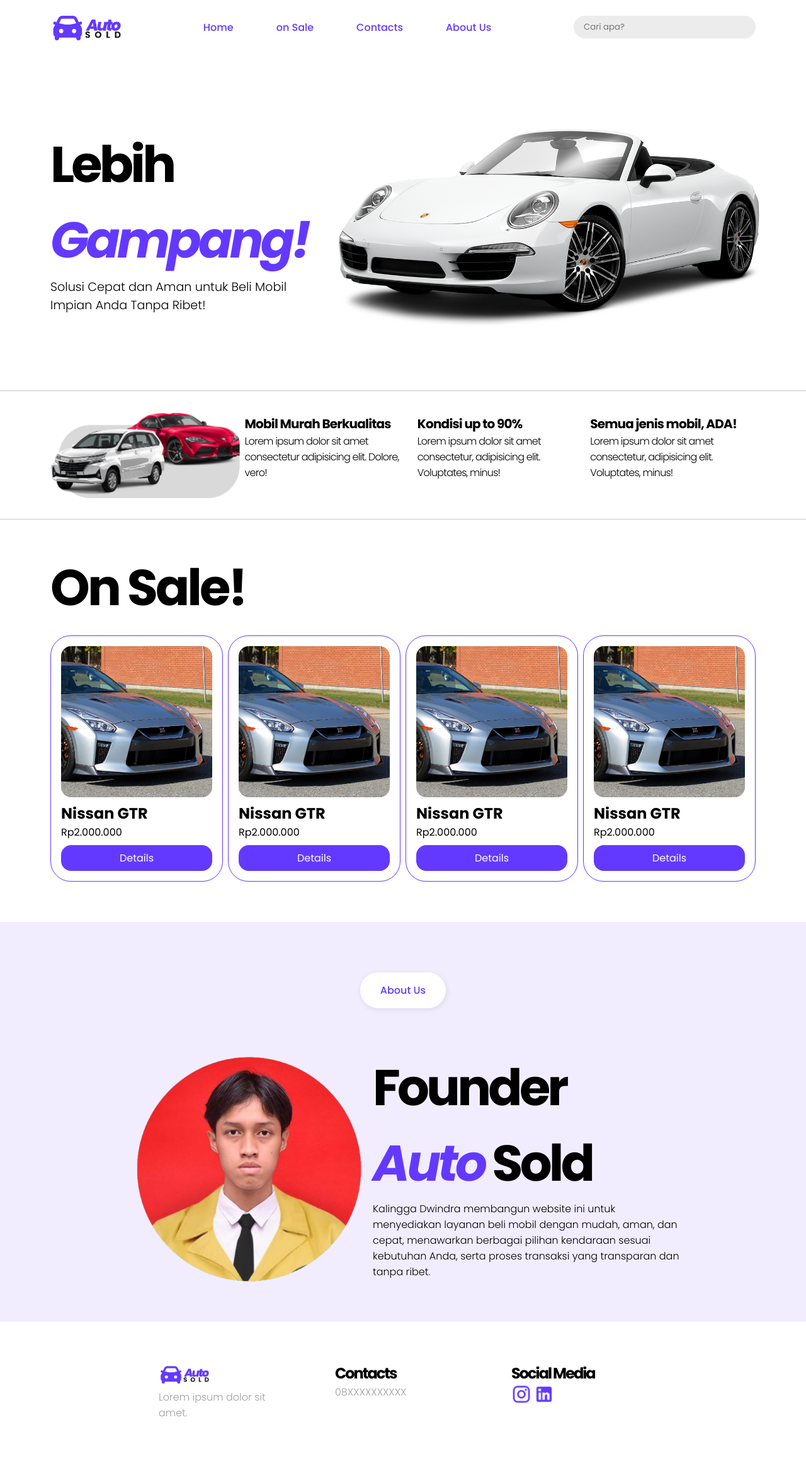
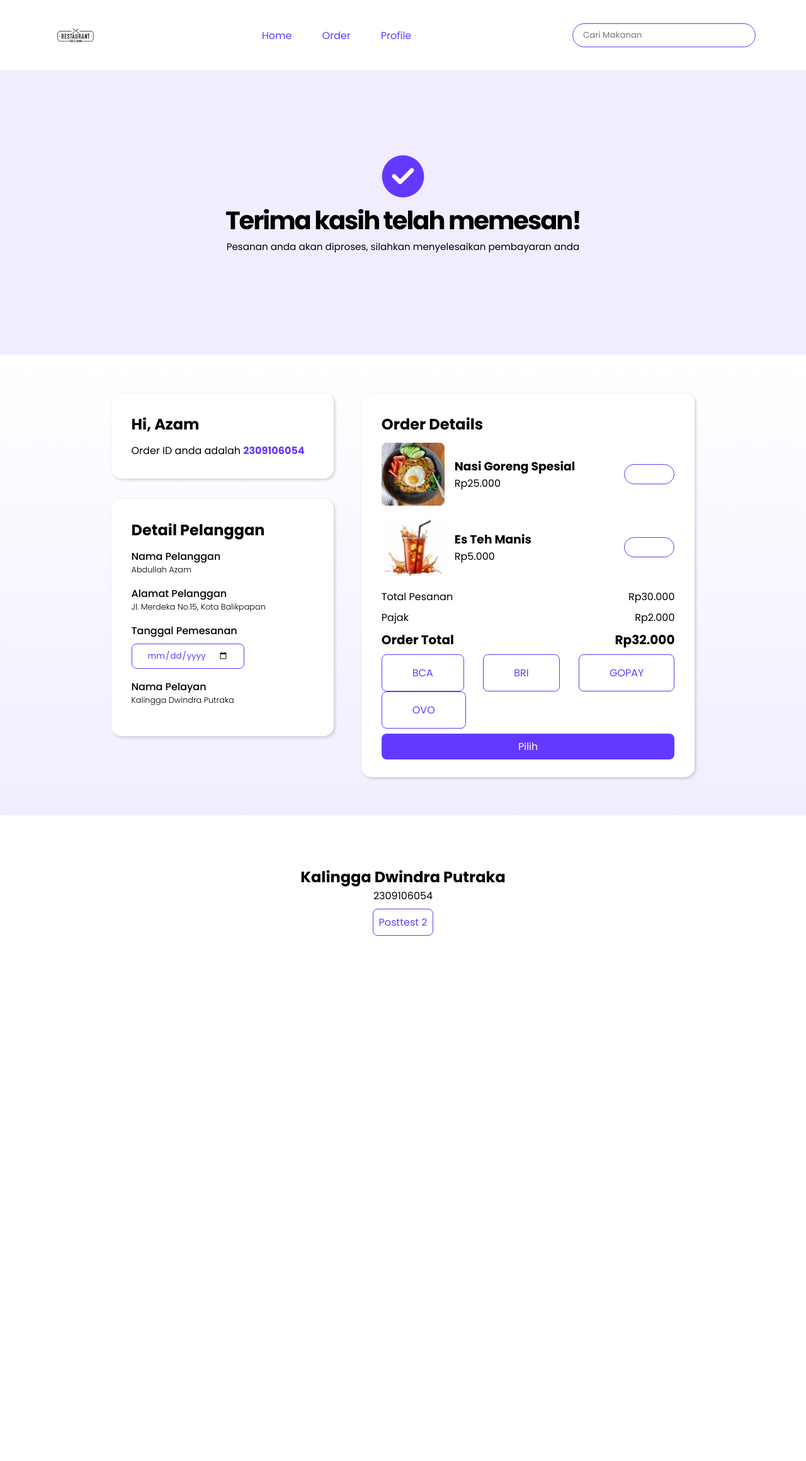
Before and after one commit to Kal2501/Kal2501.github.io, a PHP site: page / in a window 1280 px wide. Shown: the whole page at 63% size. After the commit the page ends 1486 px from the top, so only its background shows below. Run offline with PHP 8.4, Linux system fonts and the light colour scheme.

Commit message:
Posttest 2

```diff
--- a/index.html
+++ b/index.html
@@ -10,125 +10,113 @@
       rel="stylesheet"
     />
     <link rel="stylesheet" href="style.css" />
-    <title>AutoSold</title>
+    <title>Document</title>
   </head>
   <body>
     <nav>
-      <img src="Slide 16_9 - 1.png" alt="" />
+      <img src="logo-resto-white.jpg" alt="" />
       <div>
-        <a href="#main">Home</a>
-        <a href="#sale">on Sale</a>
-        <a href="#contacts">Contacts</a>
-        <a href="#about">About Us</a>
+        <a href="">Home</a>
+        <a href="">Order</a>
+        <a href="">Profile</a>
       </div>
-      <input type="text" placeholder="Cari apa?" />
+      <input type="text" placeholder="Cari Makanan" />
     </nav>
-    <section id="main">
-      <div>
-        <h1>Lebih <i style="color: #6439ff">Gampang!</i></h1>
-        <p>Solusi Cepat dan Aman untuk Beli Mobil Impian Anda Tanpa Ribet!</p>
-      </div>
-      <img src="pngimg.com - porsche_PNG10603.png" alt="" />
+    <section class="header">
+      <img src="check.png" alt="" />
+      <h1>Terima kasih telah memesan!</h1>
+      <p>Pesanan anda akan diproses, silahkan menyelesaikan pembayaran anda</p>
     </section>
-    <section class="mid">
-      <img src="sec2.png" alt="" />
-      <div>
-        <h2>Mobil Murah Berkualitas</h2>
+    <section class="main">
+      <section class="left">
+        <div class="orderid">
+          <h1>Hi, Azam</h1>
           <p>
-          Lorem ipsum dolor sit amet consectetur adipisicing elit. Dolore, vero!
+            Order ID anda adalah
+            <strong style="color: #6439ff">2309106054</strong>
           </p>
         </div>
+        <div class="detailpel">
+          <h1>Detail Pelanggan</h1>
           <div>
-        <h2>Kondisi up to 90%</h2>
-        <p>
-          Lorem ipsum dolor sit amet consectetur, adipisicing elit. Voluptates,
-          minus!
-        </p>
+            <h2>Nama Pelanggan</h2>
+            <p>Abdullah Azam</p>
           </div>
           <div>
-        <h2>Semua jenis mobil, ADA!</h2>
-        <p>
-          Lorem ipsum dolor sit amet consectetur, adipisicing elit. Voluptates,
-          minus!
-        </p>
-      </div>
-    </section>
-    <section id="sale">
-      <h1>On Sale!</h1>
-      <div class="sale1">
-        <div>
-          <img
-            src="2018_Nissan_GT-R_Premium_in_Super_Silver,_Front_Right,_10-11-2022.jpg"
-            alt=""
-          />
-          <h2>Nissan GTR</h2>
-          <p>Rp2.000.000</p>
-          <a href="">Details</a>
+            <h2>Alamat Pelanggan</h2>
+            <p>Jl. Merdeka No.15, Kota Balikpapan</p>
           </div>
           <div>
-          <img
-            src="2018_Nissan_GT-R_Premium_in_Super_Silver,_Front_Right,_10-11-2022.jpg"
-            alt=""
-          />
-          <h2>Nissan GTR</h2>
-          <p>Rp2.000.000</p>
-          <a href="">Details</a>
+            <h2>Tanggal Pemesanan</h2>
+            <input type="date" />
           </div>
           <div>
-          <img
-            src="2018_Nissan_GT-R_Premium_in_Super_Silver,_Front_Right,_10-11-2022.jpg"
-            alt=""
-          />
-          <h2>Nissan GTR</h2>
-          <p>Rp2.000.000</p>
-          <a href="">Details</a>
-        </div>
-        <div>
-          <img
-            src="2018_Nissan_GT-R_Premium_in_Super_Silver,_Front_Right,_10-11-2022.jpg"
-            alt=""
-          />
-          <h2>Nissan GTR</h2>
-          <p>Rp2.000.000</p>
-          <a href="">Details</a>
+            <h2>Nama Pelayan</h2>
+            <p>Kalingga Dwindra Putraka</p>
           </div>
         </div>
       </section>
-    <section id="about">
-      <h1>About Us</h1>
-      <div class="about1">
-        <img src="1726361872870.png" alt="" />
+      <section class="right">
+        <div class="order">
+          <h1>Order Details</h1>
+          <div class="list">
+            <div class="gnd">
+              <img src="nasi-goreng.jpeg" alt="" />
               <div>
-          <h2>Founder <i style="color: #6439ff">Auto</i> Sold</h2>
-          <p>
-            Kalingga Dwindra membangun website ini untuk menyediakan layanan
-            beli mobil dengan mudah, aman, dan cepat, menawarkan berbagai
-            pilihan kendaraan sesuai kebutuhan Anda, serta proses transaksi yang
-            transparan dan tanpa ribet.
-          </p>
+                <h3>Nasi Goreng Spesial</h3>
+                <p>Rp25.000</p>
               </div>
             </div>
-    </section>
-    <section class="footer">
-      <div class="logo">
-        <img src="Slide 16_9 - 1.png" alt="" />
-        <p>Lorem ipsum dolor sit amet.</p>
+            <input type="number" min="1" />
           </div>
-      <div id="contacts">
-        <h1>Contacts</h1>
-        <p>08XXXXXXXXXX</p>
+          <div class="list">
+            <div class="gnd">
+              <img src="es-teh-manis.jpeg" alt="" />
+              <div>
+                <h3>Es Teh Manis</h3>
+                <p>Rp5.000</p>
               </div>
-      <div class="social">
-        <h1>Social Media</h1>
-        <a href="https://www.instagram.com/kaldwindra/" target="_blank"
-          ><img src="ins.png" alt=""
-        /></a>
-        <a
-          href="https://www.linkedin.com/in/kalingga-dwindra-putraka-0191a920b/"
-          target="_blank"
-          ><img src="link.png" alt=""
-        /></a>
+            </div>
+            <input type="number" min="1" />
+          </div>
+          <div class="totalpes">
+            <p>Total Pesanan</p>
+            <p>Rp30.000</p>
+          </div>
+          <div class="pajak">
+            <p>Pajak</p>
+            <p>Rp2.000</p>
+          </div>
+          <div class="total">
+            <p>Order Total</p>
+            <p>Rp32.000</p>
+          </div>
+          <div class="metode">
+            <input type="radio" name="metode" id="BCA" /><label for="BCA"
+              >BCA</label
+            >
+            <input type="radio" name="metode" id="BRI" /><label for="BRI"
+              >BRI</label
+            >
+            <input type="radio" name="metode" id="GOPAY" /><label for="GOPAY"
+              >GOPAY</label
+            >
+            <input type="radio" name="metode" id="OVO" /><label for="OVO"
+              >OVO</label
+            >
+          </div>
+          <a href="">Pilih</a>
         </div>
       </section>
+    </section>
+    <footer>
+      <h2>Kalingga Dwindra Putraka</h2>
+      <p>2309106054</p>
+      <a
+        href="https://classroom.google.com/u/0/c/NzEwMjM1MTUyNDc0/a/NzA2MTI4OTQyNjky/details"
+        target="_blank"
+        >Posttest 2</a
+      >
+    </footer>
   </body>
 </html>
--- a/style.css
+++ b/style.css
@@ -1,228 +1,244 @@
 * {
   padding: 0;
   margin: 0;
+  box-sizing: border-box;
   text-decoration: none;
-  box-sizing: border-box;
-}
-nav img {
-  width: 7rem;
 }
 nav {
   display: flex;
   justify-content: space-between;
-  align-items: center;
-  padding: 1rem 5rem;
   background-color: white;
+  padding: 2rem 5rem;
   position: fixed;
   width: 100%;
+  align-items: center;
 }
-nav div a {
+nav div {
+  display: flex;
+  align-items: center;
+}
+nav a {
   font-family: "Poppins", sans-serif;
-  font-weight: 500;
-  margin-right: 2rem;
-  margin-left: 2rem;
+  margin-right: 1.5rem;
+  margin-left: 1.5rem;
   color: #6439ff;
-  transition: 0.1s;
+  transition: 0.2s;
 }
-nav div a:hover {
+nav a:hover {
   font-family: "Poppins", sans-serif;
+  margin-right: 1.5rem;
+  margin-left: 1.5rem;
   font-weight: 700;
-  margin-right: 2rem;
-  margin-left: 2rem;
   color: #6439ff;
-  transition: 0.1s;
+  transition: 0.2s;
+}
+nav img {
+  width: 5rem;
 }
 nav input {
   font-family: "Poppins", sans-serif;
+  border: 1px solid #6439ff;
+  border-radius: 2rem;
+  padding: 0.5rem 1rem;
   outline: none;
-  border: none;
-  padding: 0.5rem 1rem;
-  border-radius: 2rem;
-  background-color: rgb(236, 236, 236);
+}
+.header {
+  display: flex;
+  flex-direction: column;
+  align-items: center;
+  background-color: #e0d7ff70;
+  padding-top: 15rem;
+  padding-bottom: 10rem;
+}
+.header img {
+  width: 5rem;
+}
+.header h1 {
+  font-family: "Poppins", sans-serif;
+  font-size: 2.5rem;
+  letter-spacing: -0.125rem;
+}
+.header p {
+  font-family: "Poppins", sans-serif;
+  font-size: 0.95rem;
+}
+.main {
+  background-image: linear-gradient(white, #e0d7ff70);
+  font-family: "Poppins", sans-serif;
+  display: grid;
+  grid-template-columns: 1fr 2fr 0.25fr 3fr 1fr;
+  grid-template-rows: 0.2fr 2fr 0.2fr;
+}
+.main h1 {
+  font-size: 1.5rem;
+  margin-bottom: 0.75rem;
+}
+.left {
+  grid-column: 2;
+  grid-row: 2;
+}
+.right {
+  grid-column: 4;
+  grid-row: 2;
+}
+.orderid {
+  background-color: white;
+  border-radius: 1rem;
+  padding: 2rem;
+  box-shadow: 2px 2px 5px rgba(0, 0, 0, 0.186);
+  margin-bottom: 2rem;
+}
+.detailpel {
+  background-color: white;
+  border-radius: 1rem;
+  padding: 2rem;
+  box-shadow: 2px 2px 5px rgba(0, 0, 0, 0.186);
+}
+.detailpel div {
+  margin-bottom: 1rem;
+}
+.detailpel h2 {
+  font-weight: 500;
+  font-size: 1rem;
+}
+.detailpel p {
+  font-size: 0.8rem;
+  font-weight: 300;
+}
+.detailpel input {
+  margin-top: 0.5rem;
+  outline: none;
+  border: 1px solid #6439ff;
+  border-radius: 0.5rem;
+  font-family: "Poppins", sans-serif;
+  background-color: white;
+  color: #6439ff;
+  padding: 0.5rem 1.5rem;
+}
+.order {
+  background-color: white;
+  border-radius: 1rem;
+  padding-top: 2rem;
+  padding-left: 2rem;
+  padding-right: 2rem;
+  padding-bottom: 1.75rem;
+  box-shadow: 2px 2px 5px rgba(0, 0, 0, 0.186);
+  /* padding-bottom: 4rem; */
+}
+.list {
+  display: flex;
+  justify-content: space-between;
+  align-items: center;
+  margin-bottom: 1rem;
+}
+.list input {
+  background-color: white;
+  border: 1px solid #6439ff;
+  outline: none;
+  border-radius: 1rem;
+  width: 5rem;
+  height: 2rem;
+  padding-left: 0.5rem;
+  text-align: center;
+}
+.gnd {
+  display: flex;
+  align-items: center;
+}
+.gnd img {
+  border-radius: 0.5rem;
+  margin-right: 1rem;
+}
+.totalpes {
+  display: flex;
+  justify-content: space-between;
+  margin-bottom: 0.5rem;
+}
+.pajak {
+  display: flex;
+  justify-content: space-between;
+  margin-bottom: 0.5rem;
+}
+.total {
+  display: flex;
+  justify-content: space-between;
+  margin-bottom: 0.5rem;
+  font-size: 1.25rem;
+  font-weight: 700;
+  /* margin-bottom: 1em; */
+}
+.metode {
+  display: flex;
+  justify-content: space-between;
+  margin-bottom: 0.5rem;
+  flex-wrap: wrap;
+}
+input[type="radio"] {
+  display: none;
+}
+label {
+  border: 1px solid #6439ff;
+  border-radius: 0.5rem;
+  padding: 1rem 3rem;
+  display: flex;
+  align-items: center;
+  color: #6439ff;
   transition: 0.2s;
 }
-nav input:hover {
-  font-family: "Poppins", sans-serif;
-  outline: none;
-  border: 2px solid #6439ff;
-  padding: 0.5rem 1rem;
-  border-radius: 2rem;
-  background-color: white;
+input[type="radio"]:hover + label {
+  background-color: #6439ff;
+  font-weight: 700;
+  box-shadow: 0 0 5px #6439ff;
+  color: white;
   transition: 0.2s;
 }
-nav input:focus {
-  font-family: "Poppins", sans-serif;
-  outline: none;
-  border: 2px solid #6439ff;
-  padding: 0.5rem 1rem;
-  border-radius: 2rem;
-  background-color: white;
+input[type="radio"]:checked + label {
+  background-color: #6439ff;
+  font-weight: 700;
+  color: white;
   transition: 0.2s;
 }
-#main {
+.order a {
   display: flex;
-  flex-direction: row;
-  justify-content: space-between;
+  background-color: #6439ff;
   align-items: center;
-  padding-top: 5rem;
-  padding-left: 5rem;
-  padding-right: 3rem;
+  justify-content: center;
+  padding: 0.5rem;
+  border-radius: 0.5rem;
+  color: white;
 }
-#main img {
-  width: 45rem;
+.order a:hover {
+  display: flex;
+  background-color: #6439ff;
+  align-items: center;
+  justify-content: center;
+  padding: 0.5rem;
+  border-radius: 0.5rem;
+  color: white;
+  box-shadow: 0 0 5px #6439ff;
 }
-#main h1 {
+footer {
   font-family: "Poppins", sans-serif;
-  font-weight: 700;
-  font-size: 5rem;
-  letter-spacing: -0.3rem;
-}
-#main p {
-  font-family: "Poppins", sans-serif;
-  font-weight: 300;
-  font-size: 1.2rem;
-}
-.mid {
-  display: grid;
-  grid-template-columns: 0.5fr 2fr 2fr 2fr 2fr 0.5fr;
-  padding-bottom: 1.5rem;
-  align-items: center;
-  border-top: 1px solid rgba(0, 0, 0, 0.222);
-  border-bottom: 1px solid rgba(0, 0, 0, 0.222);
-  margin-bottom: 3rem;
-}
-.mid h2 {
-  font-family: "Poppins", sans-serif;
-  font-weight: 700;
-  font-size: 1.25rem;
-  letter-spacing: -0.05rem;
-}
-.mid p {
-  font-family: "Poppins", sans-serif;
-  font-weight: 300;
-  font-size: 1rem;
-  letter-spacing: -0.05rem;
-}
-.mid img {
-  grid-column: 2;
-  width: 20rem;
-}
-#sale h1 {
-  font-family: "Poppins", sans-serif;
-  font-weight: 700;
-  font-size: 5rem;
-  margin-left: 5rem;
-  margin-bottom: 1rem;
-  letter-spacing: -0.25rem;
-}
-.sale1 {
-  margin-left: 5rem;
-  margin-right: 5rem;
+  padding: 5rem 12rem;
   display: flex;
   justify-content: space-between;
-  margin-bottom: 4rem;
+  flex-direction: column;
+  align-items: center;
 }
-.sale1 div {
-  padding: 1rem;
-  display: flex;
-  flex-direction: column;
-  justify-content: center;
+footer a {
   background-color: white;
+  color: #6439ff;
   border: 1px solid #6439ff;
-  border-radius: 2rem;
-  font-family: "Poppins", sans-serif;
-}
-.sale1 div img {
-  width: 15rem;
-  border-radius: 1rem;
-  margin-bottom: 0.5rem;
-}
-.sale1 a {
-  text-align: center;
-  background-color: #6439ff;
-  padding: 0.5rem 1rem;
-  color: white;
-  border-radius: 1rem;
   margin-top: 0.5rem;
+  padding: 0.5rem;
+  border-radius: 0.5rem;
   transition: 0.2s;
 }
-.sale1 a:hover {
-  text-align: center;
-  border: 1px solid #6439ff;
-  background-color: #ffffff;
-  padding: 0.5rem 1rem;
-  color: #6439ff;
-  border-radius: 1rem;
-  margin-top: 0.5rem;
+footer a:hover {
+  background-color: #6439ff;
+  color: white;
+  margin-top: rem;
+  padding: 0.5rem;
+  border-radius: 0.5rem;
   transition: 0.2s;
 }
-#about {
-  display: flex;
-  align-items: center;
-  flex-direction: column;
-  background-color: #e0d7ff70;
-  padding-top: 5rem;
-}
-#about h1 {
-  font-family: "Poppins", sans-serif;
-  font-weight: 500;
-  font-size: 1rem;
-  background-color: white;
-  padding: 1rem 2rem;
-  border-radius: 2rem;
-  color: #6439ff;
-  box-shadow: 1px 2px 10px rgba(0, 0, 0, 0.09);
-}
-.about1 img {
-  width: 25rem;
-}
-.about1 {
-  display: flex;
-  flex-direction: row;
-  justify-content: space-between;
-  align-items: center;
-  margin-right: 12rem;
-  margin-left: 12rem;
-}
-.about1 h2 {
-  font-family: "Poppins", sans-serif;
-  font-weight: 700;
-  font-size: 5rem;
-  letter-spacing: -0.3rem;
-}
-.about1 p {
-  font-family: "Poppins", sans-serif;
-  font-weight: 300;
-}
-.footer {
-  display: grid;
-  grid-template-columns: 1fr 2fr 2fr 2fr 1fr;
-  padding: 2rem 5rem;
-}
-.footer h1 {
-  font-family: "Poppins", sans-serif;
-  font-weight: 700;
-  letter-spacing: -0.125rem;
-}
-.footer p {
-  font-family: "Poppins", sans-serif;
-  font-weight: 300;
-  font-size: 1rem;
-  color: rgb(158, 158, 158);
-}
-.logo {
-  grid-column: 2;
-  padding: 2rem;
-}
-#contacts {
-  padding: 2rem;
-}
-.social {
-  padding: 2rem;
-}
-.logo img {
-  width: 5rem;
-}
-.social a img {
-  width: 2rem;
-}
```
Also changed, not shown: 1726361872870.png (deleted), 2018_Nissan_GT-R_Premium_in_Super_Silver,_Front_Right,_10-11-2022.jpg (deleted), 2425807_asia_bank_bca_central_indonesian_icon.png (added), Slide 16_9 - 1.png (deleted), check.png (added), es-teh-manis.jpeg (added), ins.png (deleted), link.png (deleted), logo-resto-white.jpg (added), logo-resto.jpeg (added), nasi-goreng.jpeg (added), pngimg.com - porsche_PNG10603.png (deleted), sec2.png (deleted). Lines whose indentation alone changed are shown as unchanged.
